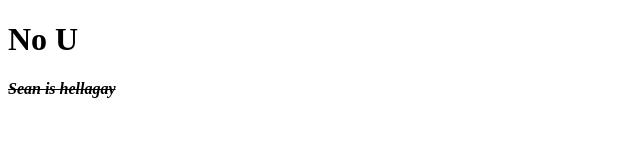
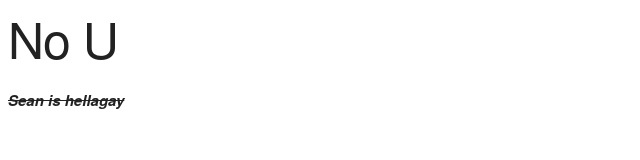
Before and after one commit to carverh/testsite, a plain HTML site: page index.html in a window 1280 px wide. Shown: the whole page, without its empty margins (0-640 px from the left). Drawn offline with nearby package versions, Linux system fonts and the light colour scheme.

Commit message:
Update index.html

```diff
--- a/index.html
+++ b/index.html
@@ -2,6 +2,7 @@
 <html>
   <head>
     <title>No u</title>
+    <link rel="stylesheet" href="https://cdnjs.cloudflare.com/ajax/libs/skeleton/2.0.4/skeleton.min.css" />
   </head>
   <body>
     <h1>No U</h1>
```
